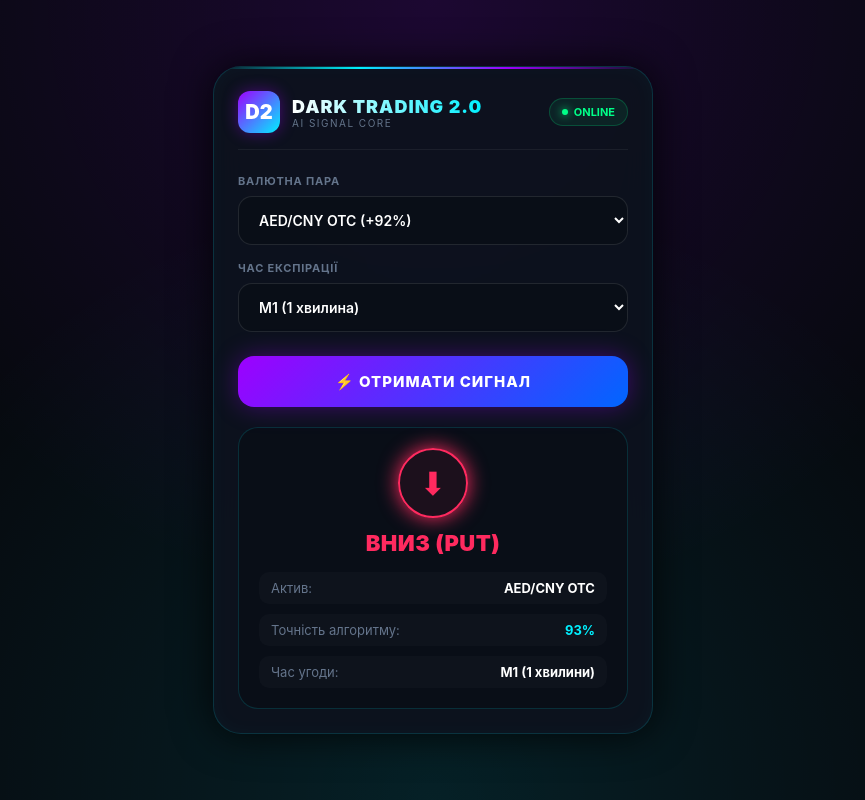
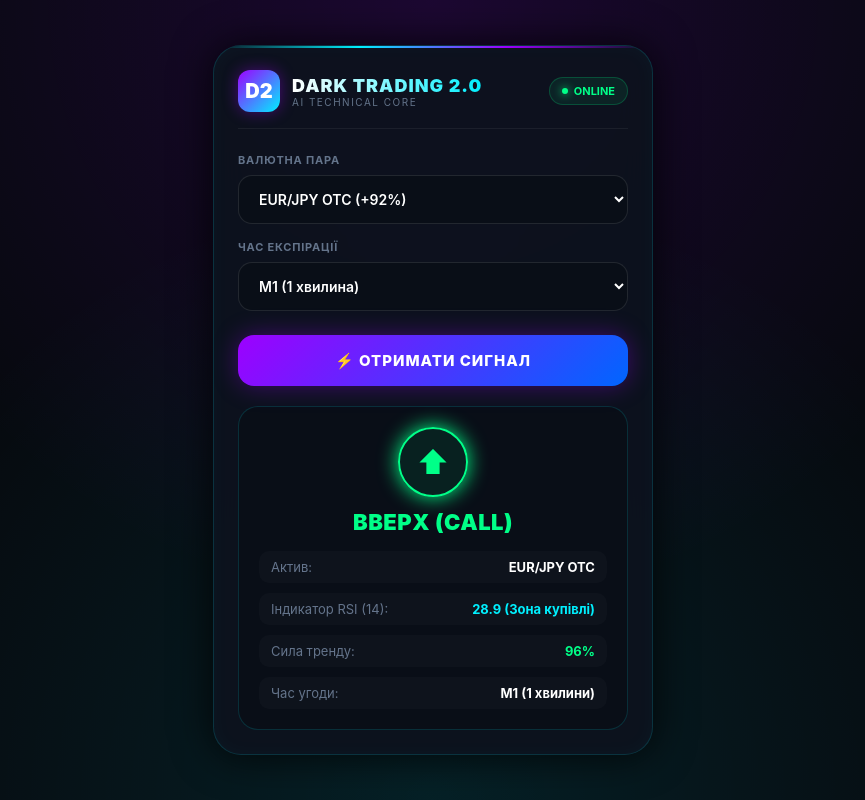
Before and after one commit to atlet13/0-99-589-14-85, a plain HTML site: page index.html in a window 1280 px wide. Both pictures are taken after a click on the button "⚡ ОТРИМАТИ СИГНАЛ". Shown: the whole page, without its empty margins (207-1072 px from the left). Drawn offline with Linux system fonts and the light colour scheme.

Commit message:
Update index.html

```diff
--- a/index.html
+++ b/index.html
@@ -292,7 +292,7 @@
                 <div class="brand-logo">D2</div>
                 <div>
                     <div class="brand-title">DARK TRADING 2.0</div>
-                    <div class="brand-subtitle">AI Signal Core</div>
+                    <div class="brand-subtitle">AI Technical Core</div>
                 </div>
             </div>
             <div class="status-badge">
@@ -305,82 +305,20 @@
         <div class="form-group">
             <label class="form-label">Валютна пара</label>
             <select id="pairSelect">
+                <option value="EUR/JPY OTC">EUR/JPY OTC (+92%)</option>
                 <option value="AED/CNY OTC">AED/CNY OTC (+92%)</option>
                 <option value="AUD/CAD OTC">AUD/CAD OTC (+92%)</option>
                 <option value="AUD/CHF OTC">AUD/CHF OTC (+92%)</option>
                 <option value="AUD/NZD OTC">AUD/NZD OTC (+92%)</option>
                 <option value="AUD/USD OTC">AUD/USD OTC (+92%)</option>
                 <option value="CAD/CHF OTC">CAD/CHF OTC (+92%)</option>
-                <option value="CHF/NOK OTC">CHF/NOK OTC (+92%)</option>
-                <option value="EUR/CHF OTC">EUR/CHF OTC (+92%)</option>
-                <option value="EUR/HUF OTC">EUR/HUF OTC (+92%)</option>
-                <option value="EUR/JPY OTC">EUR/JPY OTC (+92%)</option>
-                <option value="EUR/NZD OTC">EUR/NZD OTC (+92%)</option>
-                <option value="GBP/JPY OTC">GBP/JPY OTC (+92%)</option>
+                <option value="EUR/USD OTC">EUR/USD OTC (+63%)</option>
                 <option value="GBP/USD OTC">GBP/USD OTC (+92%)</option>
-                <option value="JOD/CNY OTC">JOD/CNY OTC (+92%)</option>
-                <option value="LBP/USD OTC">LBP/USD OTC (+92%)</option>
-                <option value="MAD/USD OTC">MAD/USD OTC (+92%)</option>
-                <option value="OMR/CNY OTC">OMR/CNY OTC (+92%)</option>
-                <option value="SAR/CNY OTC">SAR/CNY OTC (+92%)</option>
-                <option value="UAH/USD OTC">UAH/USD OTC (+92%)</option>
                 <option value="USD/CAD OTC">USD/CAD OTC (+92%)</option>
-                <option value="USD/MXN OTC">USD/MXN OTC (+92%)</option>
-                <option value="USD/MYR OTC">USD/MYR OTC (+92%)</option>
-                <option value="USD/PKR OTC">USD/PKR OTC (+92%)</option>
-                <option value="USD/THB OTC">USD/THB OTC (+92%)</option>
-                <option value="USD/VND OTC">USD/VND OTC (+92%)</option>
-                <option value="YER/USD OTC">YER/USD OTC (+92%)</option>
-                <option value="CAD/CHF">CAD/CHF (+91%)</option>
-                <option value="EUR/CAD">EUR/CAD (+91%)</option>
-                <option value="GBP/CHF">GBP/CHF (+91%)</option>
-                <option value="AUD/JPY">AUD/JPY (+90%)</option>
-                <option value="AUD/JPY OTC">AUD/JPY OTC (+90%)</option>
-                <option value="EUR/GBP OTC">EUR/GBP OTC (+89%)</option>
-                <option value="USD/CNH OTC">USD/CNH OTC (+89%)</option>
-                <option value="USD/DZD OTC">USD/DZD OTC (+89%)</option>
-                <option value="CHF/JPY">CHF/JPY (+86%)</option>
-                <option value="CAD/JPY OTC">CAD/JPY OTC (+85%)</option>
                 <option value="USD/JPY OTC">USD/JPY OTC (+85%)</option>
-                <option value="KES/USD OTC">KES/USD OTC (+84%)</option>
-                <option value="USD/CHF">USD/CHF (+84%)</option>
-                <option value="NGN/USD OTC">NGN/USD OTC (+83%)</option>
-                <option value="CAD/JPY">CAD/JPY (+82%)</option>
-                <option value="EUR/TRY OTC">EUR/TRY OTC (+81%)</option>
-                <option value="GBP/CAD">GBP/CAD (+81%)</option>
-                <option value="CHF/JPY OTC">CHF/JPY OTC (+79%)</option>
-                <option value="EUR/AUD">EUR/AUD (+78%)</option>
-                <option value="USD/PHP OTC">USD/PHP OTC (+77%)</option>
-                <option value="EUR/JPY">EUR/JPY (+76%)</option>
-                <option value="GBP/AUD">GBP/AUD (+76%)</option>
-                <option value="BHD/CNY OTC">BHD/CNY OTC (+75%)</option>
-                <option value="GBP/AUD OTC">GBP/AUD OTC (+75%)</option>
-                <option value="ZAR/USD OTC">ZAR/USD OTC (+75%)</option>
-                <option value="AUD/USD">AUD/USD (+74%)</option>
-                <option value="EUR/CHF">EUR/CHF (+71%)</option>
-                <option value="EUR/GBP">EUR/GBP (+71%)</option>
-                <option value="GBP/JPY">GBP/JPY (+71%)</option>
-                <option value="USD/CLP OTC">USD/CLP OTC (+70%)</option>
-                <option value="USD/BDT OTC">USD/BDT OTC (+69%)</option>
-                <option value="USD/IDR OTC">USD/IDR OTC (+68%)</option>
-                <option value="USD/EGP OTC">USD/EGP OTC (+64%)</option>
-                <option value="EUR/USD OTC">EUR/USD OTC (+63%)</option>
+                <option value="EUR/USD">EUR/USD (+59%)</option>
                 <option value="GBP/USD">GBP/USD (+62%)</option>
-                <option value="EUR/USD">EUR/USD (+59%)</option>
-                <option value="USD/INR OTC">USD/INR OTC (+59%)</option>
-                <option value="USD/SGD OTC">USD/SGD OTC (+57%)</option>
-                <option value="QAR/CNY OTC">QAR/CNY OTC (+56%)</option>
-                <option value="NZD/USD OTC">NZD/USD OTC (+54%)</option>
-                <option value="AUD/CAD">AUD/CAD (+46%)</option>
-                <option value="USD/ARS OTC">USD/ARS OTC (+43%)</option>
-                <option value="USD/BRL OTC">USD/BRL OTC (+41%)</option>
-                <option value="TND/USD OTC">TND/USD OTC (+39%)</option>
-                <option value="AUD/CHF">AUD/CHF (+38%)</option>
                 <option value="USD/JPY">USD/JPY (+38%)</option>
-                <option value="USD/CHF OTC">USD/CHF OTC (+33%)</option>
-                <option value="USD/CAD">USD/CAD (+32%)</option>
-                <option value="NZD/JPY OTC">NZD/JPY OTC</option>
-                <option value="USD/COP OTC">USD/COP OTC</option>
             </select>
         </div>
 
@@ -398,7 +336,7 @@
         <!-- Лоадер -->
         <div class="loader-box" id="loader">
             <div class="spinner"></div>
-            <div class="loader-text">ШІ аналізує тренд та свічкові паттерни...</div>
+            <div class="loader-text">Розрахунок індикатора RSI & EMA...</div>
         </div>
 
         <!-- Результат -->
@@ -409,11 +347,15 @@
             <div class="data-list">
                 <div class="data-item">
                     <span>Актив:</span>
-                    <span id="resPair">AED/CNY OTC</span>
+                    <span id="resPair">EUR/JPY OTC</span>
                 </div>
                 <div class="data-item">
-                    <span>Точність алгоритму:</span>
-                    <span id="resConfidence" style="color: var(--neon-blue);">91%</span>
+                    <span>Індикатор RSI (14):</span>
+                    <span id="resRsi" style="color: var(--neon-blue);">28.4 (Oversold)</span>
+                </div>
+                <div class="data-item">
+                    <span>Сила тренду:</span>
+                    <span id="resConfidence" style="color: var(--green);">92%</span>
                 </div>
                 <div class="data-item">
                     <span>Час угоди:</span>
@@ -424,6 +366,38 @@
     </div>
 
     <script>
+        // Розрахунок RSI на основі віртуальної серії цінових змін
+        function calculateTechnicalIndicators() {
+            let prices = [100];
+            for (let i = 1; i <= 20; i++) {
+                let change = (Math.random() - 0.49) * 2;
+                prices.push(prices[i - 1] + change);
+            }
+
+            let gains = 0, losses = 0;
+            for (let i = prices.length - 14; i < prices.length; i++) {
+                let diff = prices[i] - prices[i - 1];
+                if (diff >= 0) gains += diff;
+                else losses += Math.abs(diff);
+            }
+
+            let avgGain = gains / 14;
+            let avgLoss = losses / 14;
+
+            let rs = avgLoss === 0 ? 100 : avgGain / avgLoss;
+            let rsi = 100 - (100 / (1 + rs));
+
+            let isCall = rsi < 50;
+            let confidence = Math.floor(Math.abs(rsi - 50) * 1.2) + 75;
+            if (confidence > 96) confidence = 96;
+
+            return {
+                rsi: rsi.toFixed(1),
+                isCall: isCall,
+                confidence: confidence
+            };
+        }
+
         function generateSignal() {
             document.getElementById('signalCard').style.display = 'none';
             document.getElementById('loader').style.display = 'block';
@@ -431,29 +405,30 @@
             setTimeout(() => {
                 document.getElementById('loader').style.display = 'none';
 
-                const isUp = Math.random() > 0.48;
+                const techData = calculateTechnicalIndicators();
                 const pair = document.getElementById('pairSelect').value;
                 const tf = document.getElementById('tfSelect').value;
-                const confidence = Math.floor(Math.random() * 12) + 85;
 
                 const icon = document.getElementById('signalIcon');
                 const text = document.getElementById('signalText');
 
-                if (isUp) {
+                if (techData.isCall) {
                     icon.className = 'signal-icon-wrap up';
                     icon.innerText = '⬆';
                     text.innerText = 'ВВЕРХ (CALL)';
                     text.style.color = 'var(--green)';
+                    document.getElementById('resRsi').innerText = `${techData.rsi} (Зона купівлі)`;
                 } else {
                     icon.className = 'signal-icon-wrap down';
                     icon.innerText = '⬇';
                     text.innerText = 'ВНИЗ (PUT)';
                     text.style.color = 'var(--red)';
+                    document.getElementById('resRsi').innerText = `${techData.rsi} (Зона продажу)`;
                 }
 
                 document.getElementById('resPair').innerText = pair.split(' (')[0];
                 document.getElementById('resTimeframe').innerText = tf;
-                document.getElementById('resConfidence').innerText = `${confidence}%`;
+                document.getElementById('resConfidence').innerText = `${techData.confidence}%`;
 
                 document.getElementById('signalCard').style.display = 'block';
             }, 800);
```
